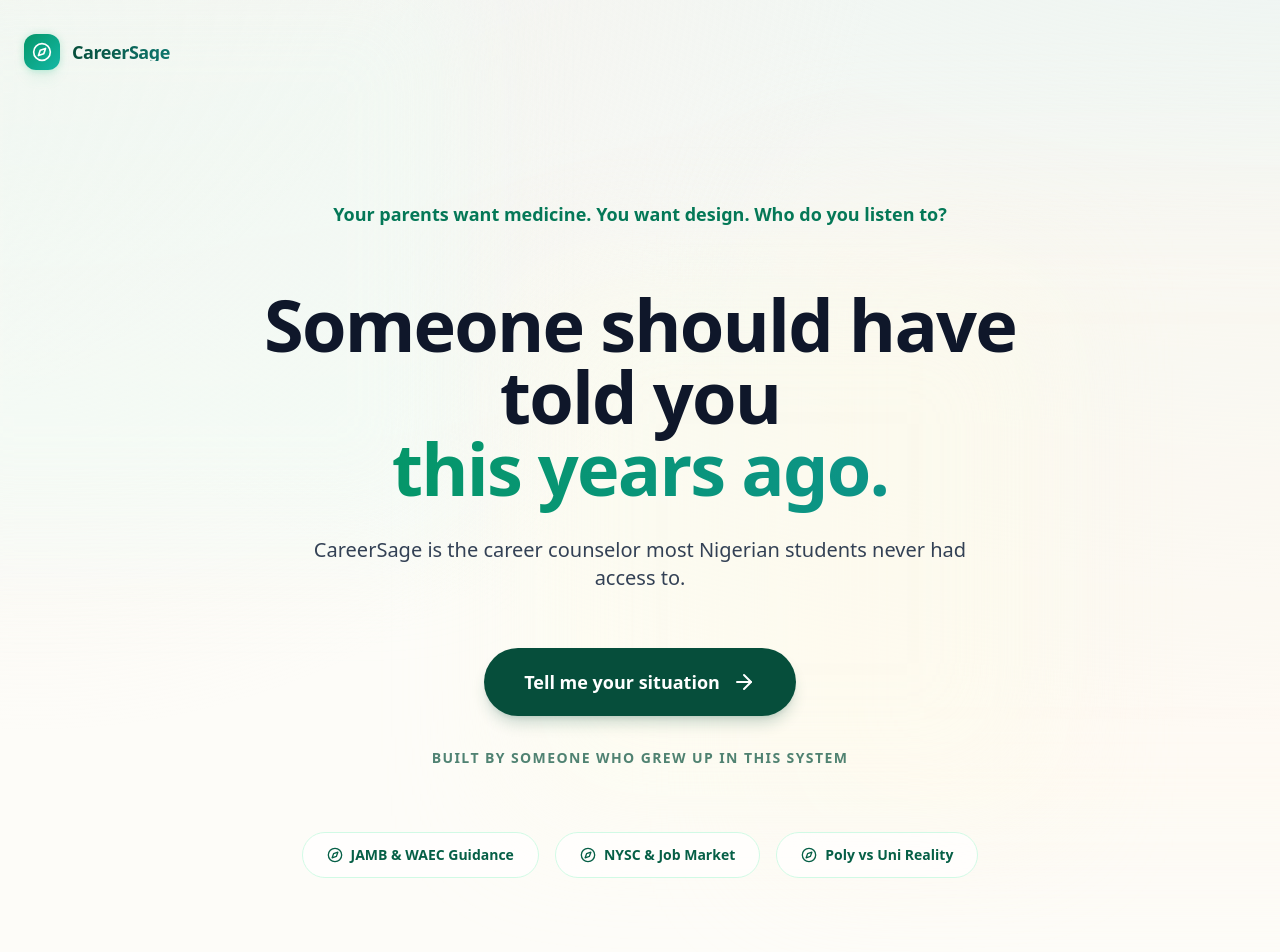
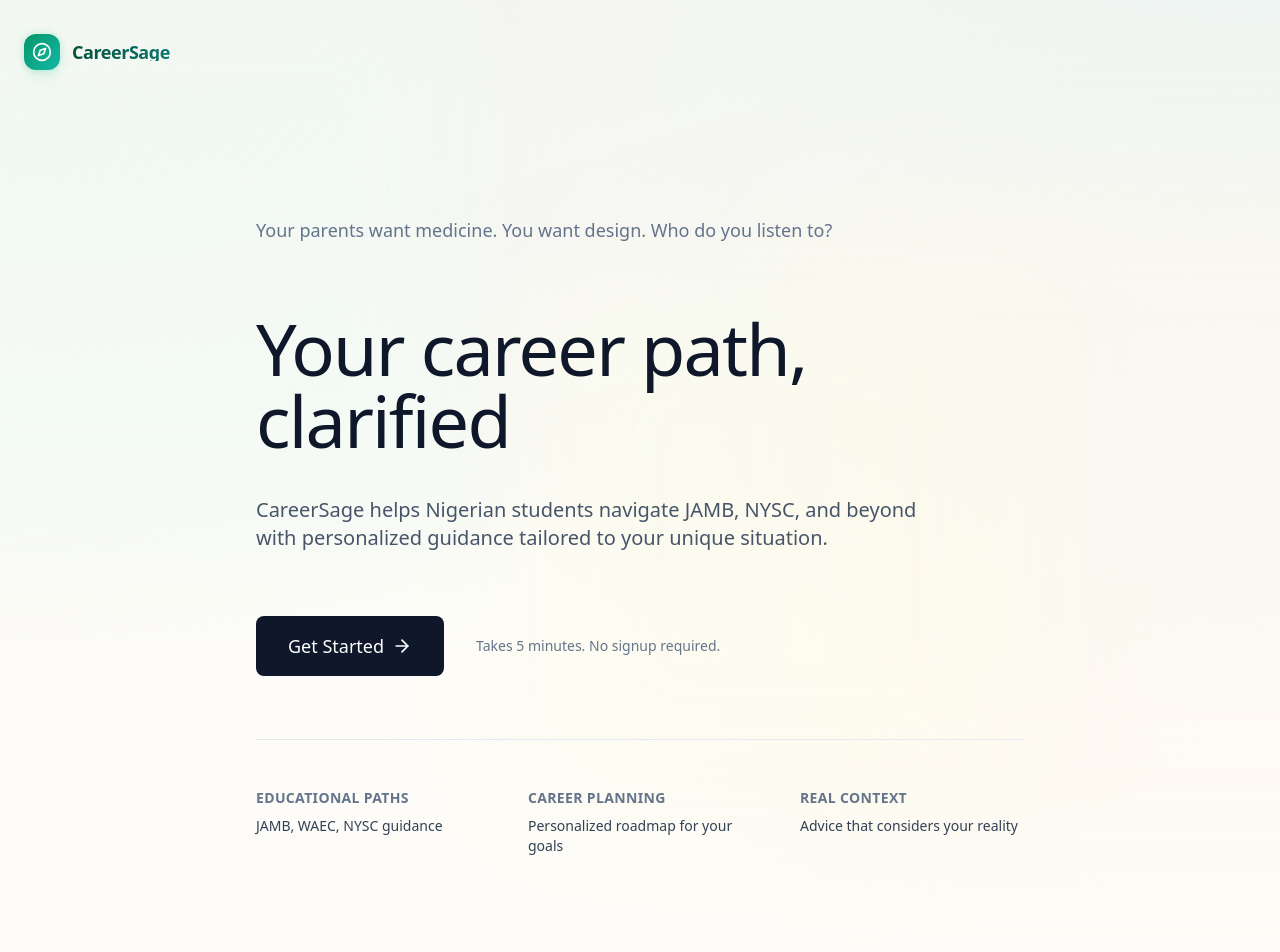
Before and after one commit to Josebert2001/CareerSage, a React (Vite) app: page / in a window 1280 px wide. Shown: the top 952 px of the page. Built offline with nearby package versions, Linux system fonts and the light colour scheme.

Commit message:
feat: redesign WelcomeScreen with minimalist, professional aesthetic
Update to clean, minimalist design with elegant typography, ample whitespace, and subtle color palette.

```diff
--- a/components/WelcomeScreen.tsx
+++ b/components/WelcomeScreen.tsx
@@ -1,6 +1,6 @@
 
 import React, { useState, useEffect } from 'react';
-import { ArrowRight, Compass } from 'lucide-react';
+import { ArrowRight } from 'lucide-react';
 
 interface WelcomeScreenProps {
   onStart: () => void;
@@ -36,59 +36,62 @@ const WelcomeScreen: React.FC<WelcomeScreenProps> = ({ onStart }) => {
   };
 
   return (
-    <div className="flex flex-col items-center justify-center min-h-[85vh] px-4 animate-fadeIn relative pt-8 md:pt-16">
-      <div className="text-center max-w-4xl mx-auto mb-12 md:mb-16">
-        {/* Dynamic Hook with better animation */}
-        <div className="h-8 md:h-10 mb-8 md:mb-12 overflow-hidden">
-          <p className="text-emerald-700 font-semibold text-base md:text-lg transition-all duration-500 transform translate-y-0 line-clamp-1">
+    <div className="flex flex-col items-center justify-center min-h-screen px-4 md:px-6 animate-fadeIn relative py-16 md:py-20">
+      {/* Main Content */}
+      <div className="w-full max-w-3xl mx-auto">
+        {/* Dynamic Context Tag */}
+        <div className="mb-12 md:mb-16 h-7 md:h-8 overflow-hidden">
+          <p className="text-slate-500 font-normal text-base md:text-lg transition-all duration-500 transform translate-y-0">
             {HOOKS[hookIndex]}
           </p>
         </div>
 
-        {/* Enhanced Main Heading */}
-        <h1 className="text-4xl md:text-7xl font-black text-slate-900 mb-6 md:mb-8 tracking-tight leading-snug" role="heading" aria-level={1}>
-          Someone should have told you <br className="hidden md:block"/>
-          <span className="bg-clip-text text-transparent bg-gradient-to-r from-emerald-600 to-teal-600">this years ago.</span>
+        {/* Main Headline - Minimal and Elegant */}
+        <h1 className="text-5xl md:text-6xl lg:text-7xl font-light text-slate-900 mb-8 md:mb-10 leading-tight tracking-tight" role="heading" aria-level={1}>
+          Your career path, <span className="font-normal">clarified</span>
         </h1>
 
-        {/* Subheading with improved contrast */}
-        <p className="text-lg md:text-xl text-slate-700 leading-relaxed max-w-2xl mx-auto mb-10 md:mb-14 font-medium">
-          CareerSage is the career counselor most Nigerian students never had access to.
+        {/* Subheading - Concise Value Prop */}
+        <p className="text-lg md:text-xl text-slate-600 leading-relaxed max-w-2xl mb-12 md:mb-16 font-light">
+          CareerSage helps Nigerian students navigate JAMB, NYSC, and beyond with personalized guidance tailored to your unique situation.
         </p>
 
-        {/* CTA Section */}
-        <div className="flex flex-col items-center gap-6 md:gap-8">
+        {/* CTA Section - Subtle but Clear */}
+        <div className="flex flex-col sm:flex-row items-start sm:items-center gap-6 md:gap-8">
           <button
             onClick={handleStart}
-                className="group relative inline-flex items-center gap-3 px-8 md:px-10 py-4 md:py-5 bg-emerald-900 hover:bg-emerald-800 text-white rounded-full font-bold text-base md:text-lg shadow-lg shadow-emerald-900/20 hover:shadow-xl hover:shadow-emerald-900/30 transition-all transform hover:-translate-y-1 active:scale-95 focus-visible:outline-2 focus-visible:outline-offset-2 focus-visible:outline-emerald-600"
+            className="inline-flex items-center gap-2 px-7 md:px-8 py-3.5 md:py-4 bg-slate-900 hover:bg-slate-800 text-white rounded-lg font-medium text-base md:text-lg transition-all transform hover:-translate-y-0.5 active:scale-95 focus-visible:outline-2 focus-visible:outline-offset-2 focus-visible:outline-slate-700"
             aria-label="Start career guidance by telling your situation"
           >
-                <span>Tell me your situation</span>
-                <ArrowRight className="w-5 h-5 md:w-6 md:h-6 group-hover:translate-x-1 transition-transform" />
+            <span>Get Started</span>
+            <ArrowRight className="w-4 h-4 md:w-5 md:h-5 transition-transform group-hover:translate-x-0.5" />
           </button>
 
-            {/* Supporting text */}
-            <div className="flex flex-col items-center gap-2">
-              <p className="text-xs md:text-sm font-semibold text-emerald-900/70 uppercase tracking-widest">
-                Built by someone who grew up in this system
+          {/* Trust indicator */}
+          <p className="text-sm text-slate-500 font-light">
+            Takes 5 minutes. No signup required.
           </p>
         </div>
       </div>
+
+      {/* Spacer */}
+      <div className="flex-1 min-h-12"></div>
+
+      {/* Feature Highlights - Clean and Minimal */}
+      <div className="w-full max-w-3xl mx-auto pt-8 md:pt-12 border-t border-slate-200">
+        <div className="grid grid-cols-1 md:grid-cols-3 gap-8 md:gap-12">
+          <div className="text-center md:text-left">
+            <p className="text-slate-500 text-sm font-semibold uppercase tracking-wide mb-2">Educational Paths</p>
+            <p className="text-slate-700 text-sm">JAMB, WAEC, NYSC guidance</p>
           </div>
-
-      {/* Feature pills section */}
-      <div className="flex flex-wrap justify-center gap-3 md:gap-4 w-full max-w-5xl">
-        <div className="px-4 md:px-6 py-2.5 md:py-3 rounded-full bg-white/70 backdrop-blur-sm border border-emerald-100 text-emerald-800 text-xs md:text-sm font-semibold flex items-center gap-2 transition-all hover:bg-white hover:shadow-md">
-          <Compass className="w-4 h-4 flex-shrink-0" aria-hidden="true" />
-          JAMB & WAEC Guidance
+          <div className="text-center md:text-left">
+            <p className="text-slate-500 text-sm font-semibold uppercase tracking-wide mb-2">Career Planning</p>
+            <p className="text-slate-700 text-sm">Personalized roadmap for your goals</p>
           </div>
-        <div className="px-4 md:px-6 py-2.5 md:py-3 rounded-full bg-white/70 backdrop-blur-sm border border-emerald-100 text-emerald-800 text-xs md:text-sm font-semibold flex items-center gap-2 transition-all hover:bg-white hover:shadow-md">
-          <Compass className="w-4 h-4 flex-shrink-0" aria-hidden="true" />
-          NYSC & Job Market
+          <div className="text-center md:text-left">
+            <p className="text-slate-500 text-sm font-semibold uppercase tracking-wide mb-2">Real Context</p>
+            <p className="text-slate-700 text-sm">Advice that considers your reality</p>
           </div>
-        <div className="px-4 md:px-6 py-2.5 md:py-3 rounded-full bg-white/70 backdrop-blur-sm border border-emerald-100 text-emerald-800 text-xs md:text-sm font-semibold flex items-center gap-2 transition-all hover:bg-white hover:shadow-md">
-          <Compass className="w-4 h-4 flex-shrink-0" aria-hidden="true" />
-          Poly vs Uni Reality
         </div>
       </div>
     </div>
```
Lines whose indentation alone changed are shown as unchanged.
